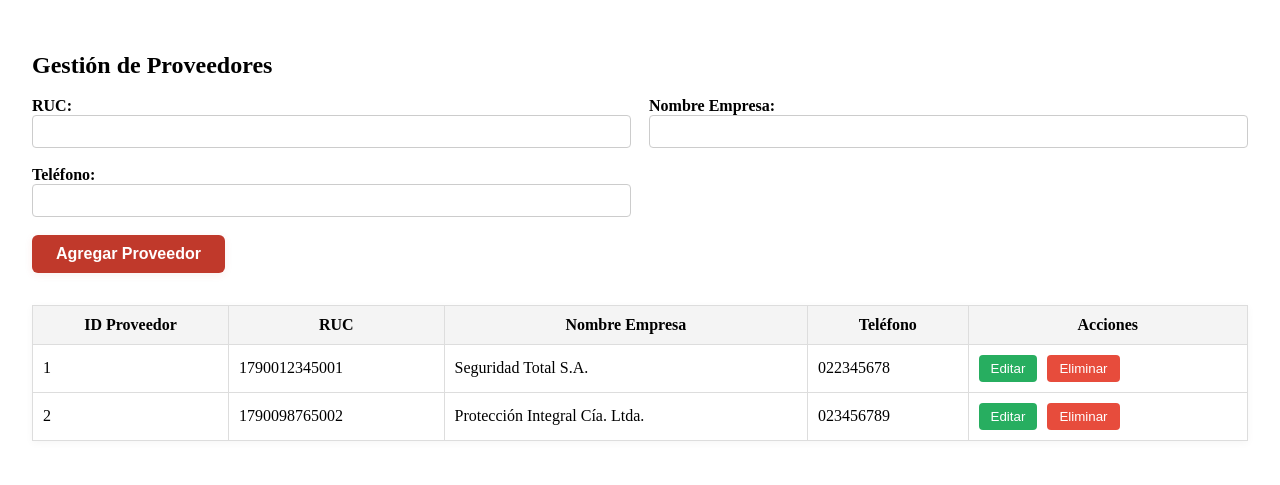
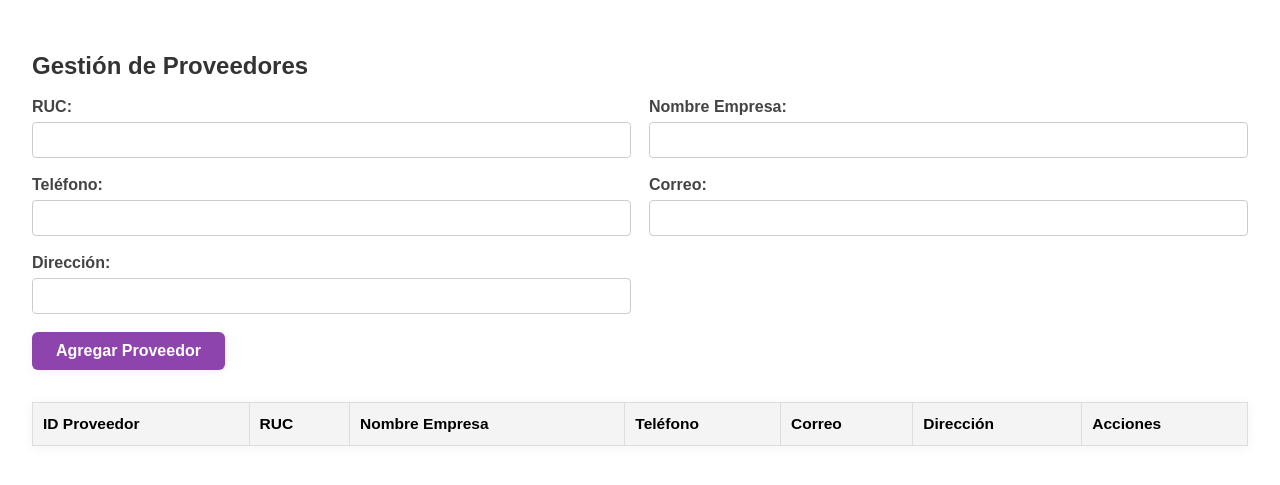
Before and after one commit to araura21/proyecto_imphama, a PHP site: page /vista/proveedores.php in a window 1280 px wide. Shown: the top 485 px of the page. Run offline with PHP 8.4, Linux system fonts and the light colour scheme; lists and menus that the app fills with data are empty.

Commit message:
cambio a proveedores.php y su css

```diff
--- /dev/null
+++ b/assets/css/proveedores.css
@@ -0,0 +1,91 @@
+/* Contenedor principal */
+.proveedores-container {
+  padding: 24px;
+  font-family: sans-serif;
+}
+
+/* Título */
+.proveedores-container h2 {
+  margin-bottom: 18px;
+  font-size: 1.5rem;
+  color: #333;
+}
+
+/* Formulario */
+.proveedores-form {
+  margin-bottom: 32px;
+}
+
+/* Grid del formulario */
+.proveedores-form-grid {
+  display: grid;
+  grid-template-columns: repeat(2, 1fr);
+  gap: 18px;
+  margin-bottom: 18px;
+}
+
+/* Etiquetas del formulario */
+.proveedores-form-grid label {
+  font-weight: 600;
+  display: block;
+  margin-bottom: 6px;
+  color: #444;
+}
+
+/* Inputs del formulario */
+.proveedores-form-grid input {
+  width: 100%;
+  padding: 8px;
+  border-radius: 4px;
+  border: 1px solid #ccc;
+  font-size: 0.97rem;
+}
+
+/* Botón principal */
+.btn-proveedor {
+  background: #8e44ad;
+  color: #fff;
+  border: none;
+  padding: 10px 24px;
+  border-radius: 6px;
+  font-weight: 600;
+  font-size: 1rem;
+  cursor: pointer;
+  box-shadow: 0 2px 8px rgba(142, 68, 173, 0.08);
+  transition: background 0.3s ease;
+}
+
+.btn-proveedor:hover {
+  background: #7a3795;
+}
+
+/* Tabla de proveedores */
+.proveedores-table {
+  width: 100%;
+  border-collapse: collapse;
+  font-size: 0.97rem;
+  box-shadow: 0 2px 12px rgba(0, 0, 0, 0.05);
+  margin-top: 12px;
+}
+
+/* Encabezado de tabla */
+.proveedores-table thead {
+  background-color: #f4f4f4;
+}
+
+.proveedores-table th,
+.proveedores-table td {
+  padding: 12px 10px;
+  border: 1px solid #ddd;
+  text-align: left;
+}
+
+/* Fila par para mejor legibilidad */
+.proveedores-table tbody tr:nth-child(even) {
+  background-color: #fafafa;
+}
+
+/* Última columna (acciones) centrada */
+.proveedores-table td:last-child {
+  text-align: center;
+}
--- a/vista/proveedores.php
+++ b/vista/proveedores.php
@@ -1,57 +1,48 @@
 <?php
 // proveedores.php
 ?>
-<div style="padding:24px;">
-  <h2 style="margin-bottom:18px;">Gestión de Proveedores</h2>
-  <form id="formAgregarProveedor" style="margin-bottom:32px;">
-    <div style="display:grid; grid-template-columns:repeat(2, 1fr); gap:18px; margin-bottom:18px;">
+<link rel="stylesheet" href="../assets/css/proveedores.css">
+<div class="proveedores-container">
+  <h2>Gestión de Proveedores</h2>
+  <form id="formAgregarProveedor" class="proveedores-form">
+    <div class="proveedores-form-grid">
       <div>
-        <label for="ruc" style="font-weight:600;">RUC:</label>
-        <input id="ruc" type="text" name="ruc" required style="width:100%; padding:8px; border-radius:4px; border:1px solid #ccc;">
+        <label for="ruc">RUC:</label>
+        <input id="ruc" type="text" name="ruc" required>
       </div>
       <div>
-        <label for="nombreEmpresa" style="font-weight:600;">Nombre Empresa:</label>
-        <input id="nombreEmpresa" type="text" name="nombreEmpresa" required style="width:100%; padding:8px; border-radius:4px; border:1px solid #ccc;">
+        <label for="nombre_empresa">Nombre Empresa:</label>
+        <input id="nombre_empresa" type="text" name="nombre_empresa" required>
       </div>
       <div>
-        <label for="telefono" style="font-weight:600;">Teléfono:</label>
-        <input id="telefono" type="text" name="telefono" required style="width:100%; padding:8px; border-radius:4px; border:1px solid #ccc;">
+        <label for="telefono">Teléfono:</label>
+        <input id="telefono" type="text" name="telefono" required>
+      </div>
+      <div>
+        <label for="correo">Correo:</label>
+        <input id="correo" type="email" name="correo" required>
+      </div>
+      <div>
+        <label for="direccion">Dirección:</label>
+        <input id="direccion" type="text" name="direccion" required>
       </div>
     </div>
-    <button type="submit" style="background:#c0392b; color:#fff; border:none; padding:10px 24px; border-radius:6px; font-weight:600; font-size:1rem; cursor:pointer; box-shadow:0 2px 8px rgba(192,57,43,0.08);">Agregar Proveedor</button>
+    <button type="submit" class="btn-proveedor">Agregar Proveedor</button>
   </form>
-  <table id="tablaProveedores" style="width:100%; border-collapse:collapse; background:#fff; box-shadow:0 2px 8px rgba(0,0,0,0.04);">
+  <table id="tablaProveedores" class="proveedores-table">
     <thead>
-      <tr style="background:#f4f4f4;">
-        <th style="padding:10px; border:1px solid #ddd;">ID Proveedor</th>
-        <th style="padding:10px; border:1px solid #ddd;">RUC</th>
-        <th style="padding:10px; border:1px solid #ddd;">Nombre Empresa</th>
-        <th style="padding:10px; border:1px solid #ddd;">Teléfono</th>
-        <th style="padding:10px; border:1px solid #ddd;">Acciones</th>
+      <tr>
+        <th>ID Proveedor</th>
+        <th>RUC</th>
+        <th>Nombre Empresa</th>
+        <th>Teléfono</th>
+        <th>Correo</th>
+        <th>Dirección</th>
+        <th>Acciones</th>
       </tr>
     </thead>
     <tbody>
-      <!-- Ejemplo de proveedores, reemplazar por datos dinámicos -->
-      <tr>
-        <td style="padding:10px; border:1px solid #ddd;">1</td>
-        <td style="padding:10px; border:1px solid #ddd;">1790012345001</td>
-        <td style="padding:10px; border:1px solid #ddd;">Seguridad Total S.A.</td>
-        <td style="padding:10px; border:1px solid #ddd;">022345678</td>
-        <td style="padding:10px; border:1px solid #ddd;">
-          <button style="background:#27ae60; color:#fff; border:none; padding:6px 12px; border-radius:4px; margin-right:6px; cursor:pointer;">Editar</button>
-          <button style="background:#e74c3c; color:#fff; border:none; padding:6px 12px; border-radius:4px; cursor:pointer;">Eliminar</button>
-        </td>
-      </tr>
-      <tr>
-        <td style="padding:10px; border:1px solid #ddd;">2</td>
-        <td style="padding:10px; border:1px solid #ddd;">1790098765002</td>
-        <td style="padding:10px; border:1px solid #ddd;">Protección Integral Cía. Ltda.</td>
-        <td style="padding:10px; border:1px solid #ddd;">023456789</td>
-        <td style="padding:10px; border:1px solid #ddd;">
-          <button style="background:#27ae60; color:#fff; border:none; padding:6px 12px; border-radius:4px; margin-right:6px; cursor:pointer;">Editar</button>
-          <button style="background:#e74c3c; color:#fff; border:none; padding:6px 12px; border-radius:4px; cursor:pointer;">Eliminar</button>
-        </td>
-      </tr>
+      <!-- Aquí se cargarán los proveedores dinámicamente -->
     </tbody>
   </table>
 </div>
```
Also changed, not shown: modelo/proveedoresController.php (added, +19 -0 lines), vista/assets/css/proveedores.css (added, +92 -0 lines).
